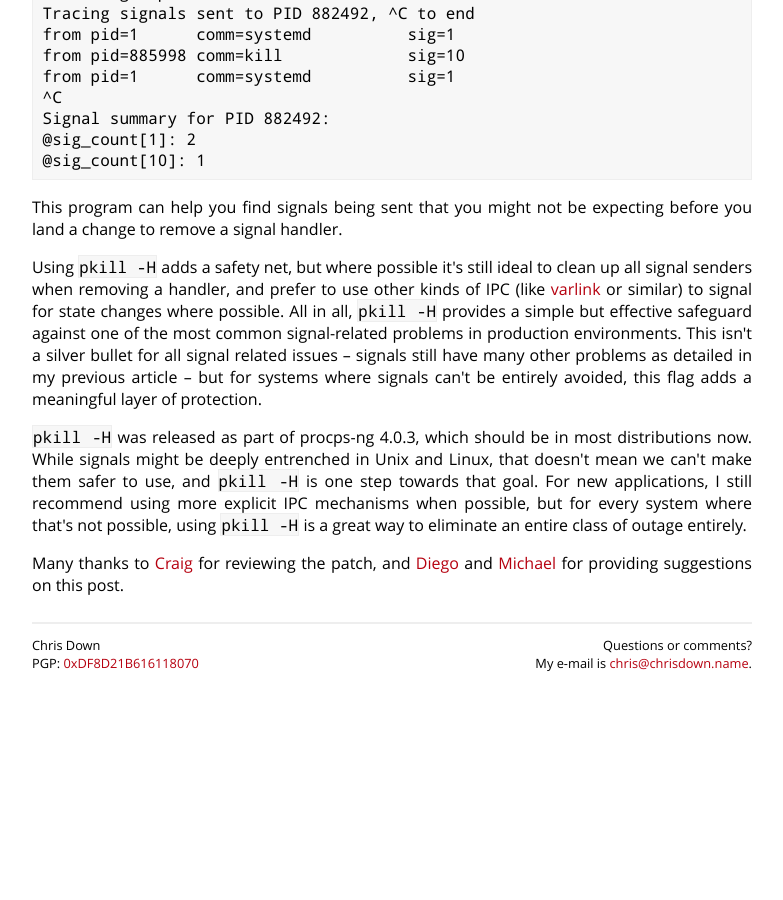
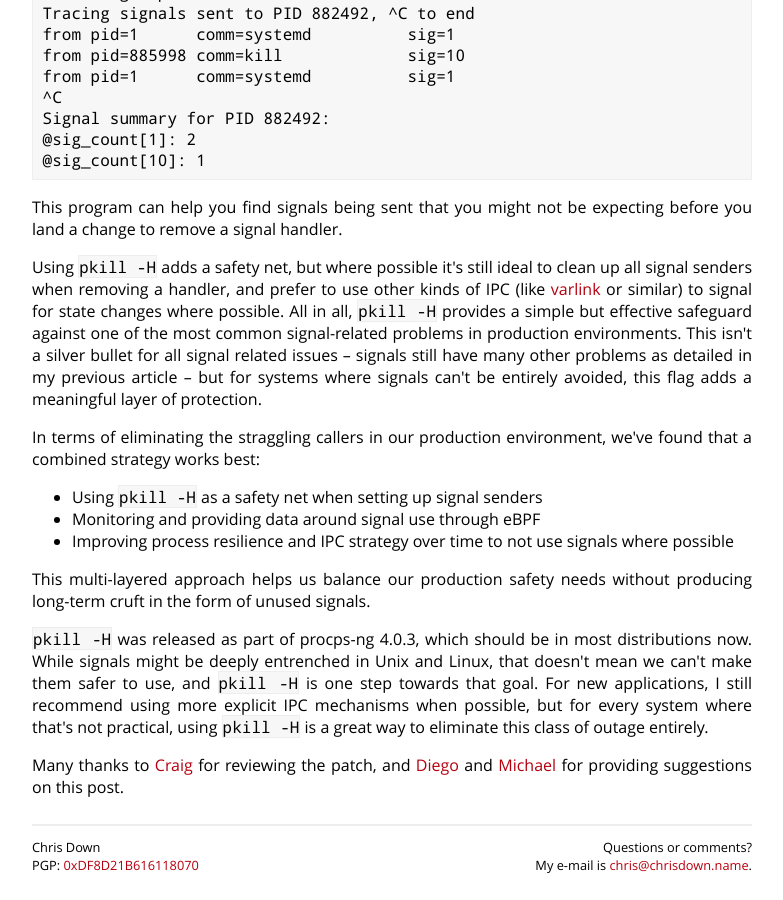
Before and after one commit to cdown/chrisdown.name, a Jekyll site: the page built from _posts/2025-05-13-safer-signal-sending-with-pkill-require-handler.md, in a window 1280 px wide and 900 px high, scrolled down 8018 px. Shown: the whole window, without its empty margins (248-1031 px from the left). Built offline with Jekyll 4.4.1, drawn with Linux system fonts in a browser that asks for light colours; before the commit the page ends 8716 px from its top, so only the background shows below that.

Commit message:
rh post: Mention how to eliminate callers safely

```diff
--- a/_posts/2025-05-13-safer-signal-sending-with-pkill-require-handler.md
+++ b/_posts/2025-05-13-safer-signal-sending-with-pkill-require-handler.md
@@ -445,13 +445,23 @@ issues -- signals still have many other problems as detailed in my previous
 article -- but for systems where signals can't be entirely avoided, this flag
 adds a meaningful layer of protection.
 
+In terms of eliminating the straggling callers in our production environment,
+we've found that a combined strategy works best:
+
+- Using `pkill -H` as a safety net when setting up signal senders
+- Monitoring and providing data around signal use through eBPF
+- Improving process resilience and IPC strategy over time to not use signals
+  where possible
+
+This multi-layered approach helps us balance our production safety needs
+without producing long-term cruft in the form of unused signals.
+
 `pkill -H` was released as part of procps-ng 4.0.3, which should be in most
 distributions now. While signals might be deeply entrenched in Unix and Linux,
 that doesn't mean we can't make them safer to use, and `pkill -H` is one step
 towards that goal. For new applications, I still recommend using more explicit
-IPC mechanisms when possible, but for every system where that's not possible,
-using `pkill -H` is a great way to eliminate an entire class of outage
-entirely.
+IPC mechanisms when possible, but for every system where that's not practical,
+using `pkill -H` is a great way to eliminate this class of outage entirely.
 
 Many thanks to [Craig](https://gitlab.com/csmall) for reviewing the patch, and
 [Diego](https://flameeyes.blog/) and [Michael](https://github.com/michaelneu)
```
